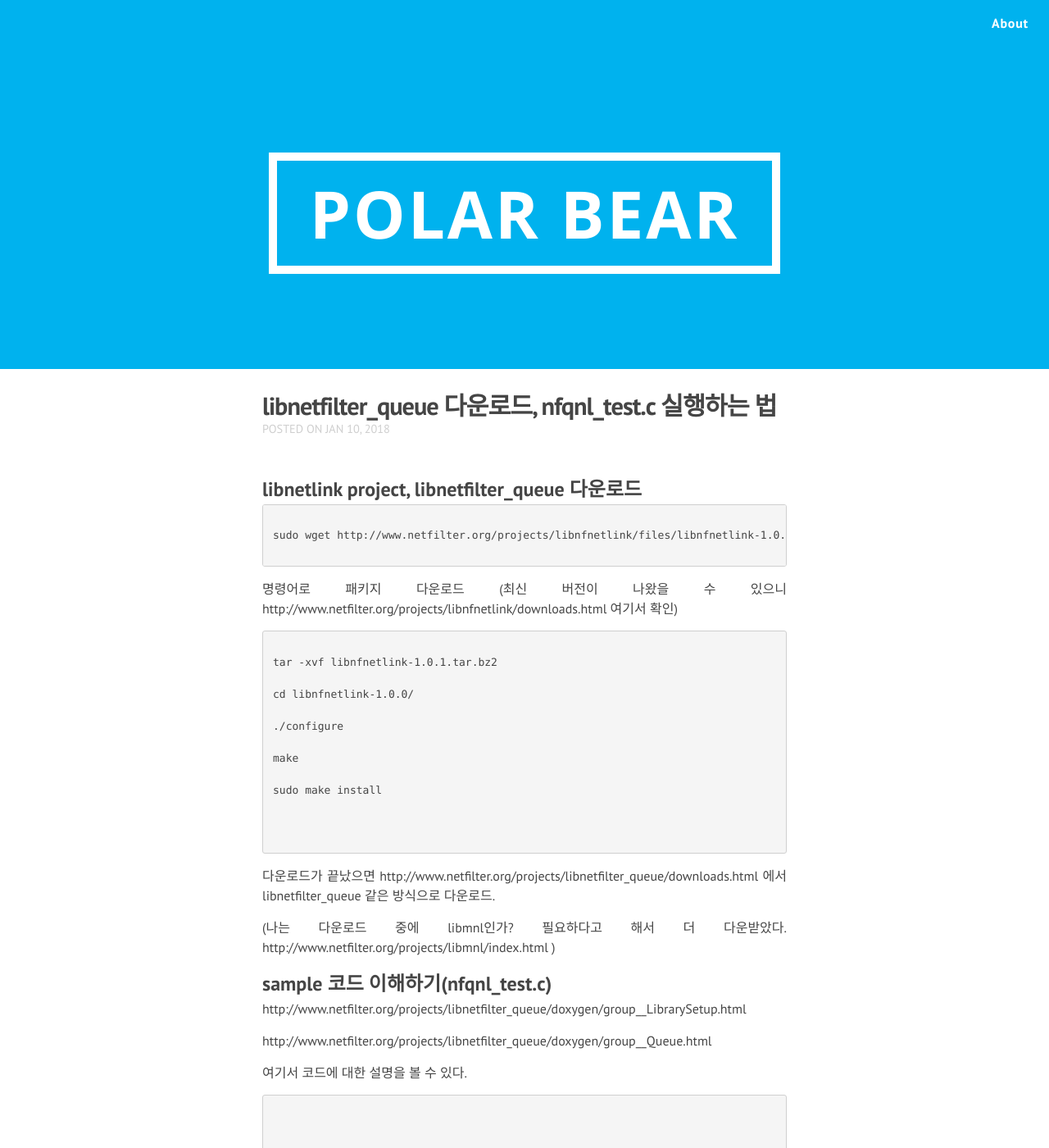
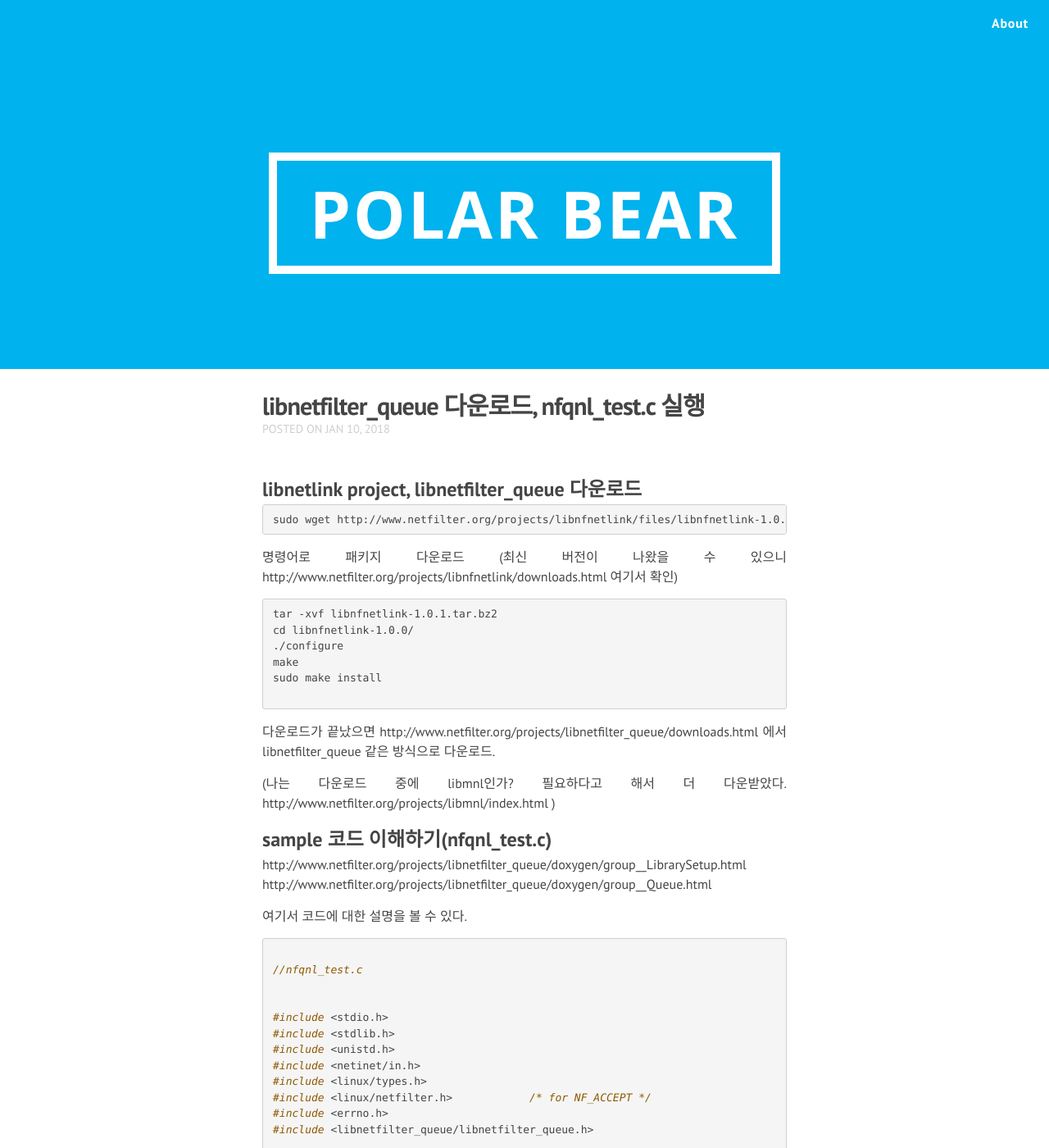
Before and after one commit to diezcami/polar-bear-theme, a Jekyll site: the page built from _posts/2018-01-10-libnetfilter_queue.md, in a window 1280 px wide and 1400 px high. Shown: the whole window at 82% size. Built offline with Jekyll 4.4.1, drawn with Linux system fonts in a browser that asks for light colours; nearby versions of some CDN libraries; Markdown is read by kramdown in place of the engine named in the settings; part of the change alters nothing that is shown; some of the changed text lies outside the part shown.

````diff
--- a/_posts/2018-01-10-libnetfilter_queue.md
+++ b/_posts/2018-01-10-libnetfilter_queue.md
@@ -1,555 +1,258 @@
 ---
-
 layout: post
-
-title: "libnetfilter_queue 다운로드, nfqnl_test.c 실행하는 법"
-
-quote: "리눅스 커널 내부 네트워크 프레임워크 netfilter"
-
-image:
-
-      url: /media/2014-02-27-hello-cosette/cover.jpg
-
-video: false
-
-comments: true
-
-theme_color: 302F2D
-
+title: "libnetfilter_queue 다운로드, nfqnl_test.c 실행"
 ---
-
-
 
 ## libnetlink project, libnetfilter_queue 다운로드
 
+```
+sudo wget http://www.netfilter.org/projects/libnfnetlink/files/libnfnetlink-1.0.1.tar.bz2
+```
 
+명령어로 패키지 다운로드 (최신 버전이 나왔을 수 있으니 http://www.netfilter.org/projects/libnfnetlink/downloads.html 여기서 확인)
 
-
+```
+tar -xvf libnfnetlink-1.0.1.tar.bz2
+cd libnfnetlink-1.0.0/
+./configure
+make
+sudo make install
 
 ```
 
-sudo wget http://www.netfilter.org/projects/libnfnetlink/files/libnfnetlink-1.0.1.tar.bz2
-
-```
-
-
-
-명령어로 패키지 다운로드 (최신 버전이 나왔을 수 있으니 http://www.netfilter.org/projects/libnfnetlink/downloads.html 여기서 확인)
-
-
-
-
-
-```
-
-tar -xvf libnfnetlink-1.0.1.tar.bz2
-
-cd libnfnetlink-1.0.0/
-
-./configure
-
-make
-
-sudo make install
-
-
-
-```
-
-
-
 다운로드가 끝났으면 http://www.netfilter.org/projects/libnetfilter_queue/downloads.html 에서 libnetfilter_queue 같은 방식으로 다운로드.
-
-
 
 (나는 다운로드 중에 libmnl인가? 필요하다고 해서 더 다운받았다. http://www.netfilter.org/projects/libmnl/index.html )
 
-
-
 ##sample 코드 이해하기(nfqnl_test.c)
 
-
-
 http://www.netfilter.org/projects/libnetfilter_queue/doxygen/group__LibrarySetup.html
-
-
-
 http://www.netfilter.org/projects/libnetfilter_queue/doxygen/group__Queue.html
-
-
 
 여기서 코드에 대한 설명을 볼 수 있다.
 
-
-
 ```c
-
-
 
 //nfqnl_test.c
 
 
-
 #include <stdio.h>
-
 #include <stdlib.h>
-
 #include <unistd.h>
-
 #include <netinet/in.h>
-
 #include <linux/types.h>
-
 #include <linux/netfilter.h>		/* for NF_ACCEPT */
-
 #include <errno.h>
-
 #include <libnetfilter_queue/libnetfilter_queue.h>
-
-
-
 
 
 /* returns packet id */
 
 
-
 static u_int32_t print_pkt (struct nfq_data *tb)
-
 {
 
-
-
 	int id = 0;
-
 	struct nfqnl_msg_packet_hdr *ph;
-
 	struct nfqnl_msg_packet_hw *hwph;
-
 	u_int32_t mark,ifi;
-
 	int ret;
-
 	unsigned char *data;
-
-
-
 	ph = nfq_get_msg_packet_hdr(tb);
 
-
-
 	if (ph) {
-
 		id = ntohl(ph->packet_id);
-
 		printf("hw_protocol=0x%04x hook=%u id=%u ",
-
 			ntohs(ph->hw_protocol), ph->hook, id);
-
 	}
-
-
 
 	hwph = nfq_get_packet_hw(tb);
 
-
-
 	if (hwph) {
-
 		int i, hlen = ntohs(hwph->hw_addrlen);
-
-
-
 		printf("hw_src_addr=");
 
-
-
 		for (i = 0; i < hlen-1; i++)
-
 			printf("%02x:", hwph->hw_addr[i]);
 
-
-
 		printf("%02x ", hwph->hw_addr[hlen-1]);
-
 	}
-
-
 
 	mark = nfq_get_nfmark(tb);
 
-
-
 	if (mark)
-
 		printf("mark=%u ", mark);
-
-
 
 	ifi = nfq_get_indev(tb);
 
-
-
 	if (ifi)
-
 		printf("indev=%u ", ifi);
-
-
 
 	ifi = nfq_get_outdev(tb);
 
-
-
 	if (ifi)
-
 		printf("outdev=%u ", ifi);
-
-
 
 	ifi = nfq_get_physindev(tb);
 
-
-
 	if (ifi)
-
 		printf("physindev=%u ", ifi);
-
-
 
 	ifi = nfq_get_physoutdev(tb);
 
-
-
 	if (ifi)
-
 		printf("physoutdev=%u ", ifi);
-
-
 
 	ret = nfq_get_payload(tb, &data);
 
-
-
 	if (ret >= 0)
-
 		printf("payload_len=%d ", ret);
 
-
-
 	fputc('\n', stdout);
-
 	return id;
-
 }
 
 
-
-
-
 static int cb(struct nfq_q_handle *qh, struct nfgenmsg *nfmsg,
-
 	      struct nfq_data *nfa, void *data)
-
 {
-
 	u_int32_t id = print_pkt(nfa);
 
-
-
 	printf("entering callback\n");
-
 	return nfq_set_verdict(qh, id, NF_ACCEPT, 0, NULL);
-
 }
 
 
-
-
-
 int main(int argc, char **argv)
-
 {
 
-
-
 	struct nfq_handle *h;
-
 	struct nfq_q_handle *qh;
-
 	struct nfnl_handle *nh;
-
 	int fd;
-
 	int rv;
-
 	char buf[4096] __attribute__ ((aligned));
-
-
 
 	printf("opening library handle\n");
 
-
-
 	h = nfq_open();
 
-
-
 	if (!h) {
-
 		fprintf(stderr, "error during nfq_open()\n");
-
 		exit(1);
-
 	}
-
-
 
 	printf("unbinding existing nf_queue handler for AF_INET (if any)\n");
 
-
-
 	if (nfq_unbind_pf(h, AF_INET) < 0) {
-
 		fprintf(stderr, "error during nfq_unbind_pf()\n");
-
 		exit(1);
-
 	}
-
-
 
 	printf("binding nfnetlink_queue as nf_queue handler for AF_INET\n");
 
-
-
 	if (nfq_bind_pf(h, AF_INET) < 0) {
-
 		fprintf(stderr, "error during nfq_bind_pf()\n");
-
 		exit(1);
-
 	}
-
-
 
 	printf("binding this socket to queue '0'\n");
 
-
-
 	qh = nfq_create_queue(h,  0, &cb, NULL);
 
-
-
 	if (!qh) {
-
 		fprintf(stderr, "error during nfq_create_queue()\n");
-
 		exit(1);
-
 	}
-
-
 
 	printf("setting copy_packet mode\n");
 
 
-
 	if (nfq_set_mode(qh, NFQNL_COPY_PACKET, 0xffff) < 0) {
-
 		fprintf(stderr, "can't set packet_copy mode\n");
-
 		exit(1);
-
 	}
-
-
 
 	fd = nfq_fd(h);
 
-
-
 	for (;;) {
-
 		if ((rv = recv(fd, buf, sizeof(buf), 0)) >= 0) {
-
 			printf("pkt received\n");
-
 			nfq_handle_packet(h, buf, rv);
-
 			continue;
-
 		}
 
-
-
 		/* if your application is too slow to digest the packets that
-
 		 * are sent from kernel-space, the socket buffer that we use
-
 		 * to enqueue packets may fill up returning ENOBUFS. Depending
-
 		 * on your application, this error may be ignored. Please, see
-
 		 * the doxygen documentation of this library on how to improve
-
 		 * this situation.
-
 		 */
 
-
-
 		if (rv < 0 && errno == ENOBUFS) {
-
 			printf("losing packets!\n");
-
 			continue;
-
 		}
 
-
-
 		perror("recv failed");
-
 		break;
-
 	}
 
-
-
 	printf("unbinding from queue 0\n");
-
 	nfq_destroy_queue(qh);
-
 
 
 #ifdef INSANE
 
 	/* normally, applications SHOULD NOT issue this command, since
-
 	 * it detaches other programs/sockets from AF_INET, too ! */
 
 	printf("unbinding from AF_INET\n");
-
 	nfq_unbind_pf(h, AF_INET);
 
 #endif
 
 
-
-
-
 	printf("closing library handle\n");
-
 	nfq_close(h);
 
-
-
 	exit(0);
-
 }
-
-
-
 ```
 
-
-
-
-
 코드 컴파일 방법은 다음과 같다.
-
-
-
-
-
-
 
 `gcc -Wall -o test nfqnl_test.c -lnfnetlink -lnetfilter_queue`
 
 
-
-
-
-
-
 코드 실행 방법은 다음과 같다.
-
-
-
-
-
-
 
 `sudo ./test`
 
 
-
-
-
-
-
 나는 sudo 안붙혀서 계속 에러나서 이틀동안 고생했다...
-
-
-
 계속 error during nfq_unbind_pf()가 안된다고 하는거ㅠㅠㅠ
-
-
-
 알고보니 root 권한으로 실행시키면 되는 쉬운 문제였다.
-
-
-
-
-
-
 
 암튼 이걸 실행시키기 위해서 두개의 shell이 필요하다.
 
-
-
-
-
 **첫번째 쉘**
 
-
-
-
-
 ```
-
 1. sudo iptables -A OUTPUT -p icmp -j NFQUEUE --queue-num 0
-
-
 
 # this create a queue and rediect icmp to this queue
 
-
-
-
-
 2. ping www.cceye.com
 
-
-
 # this create icmp traffic , note at this stage, all ICMP traffic are blocked, since no queue consumer process.
-
-
-
 ```
-
-
 
 **두번째 쉘**
 
-
-
 ```
-
 3. let the ping continue run, and in new shell, run nfqnl_test,
 
-
-
 sudo ./test
-
 ```
````
